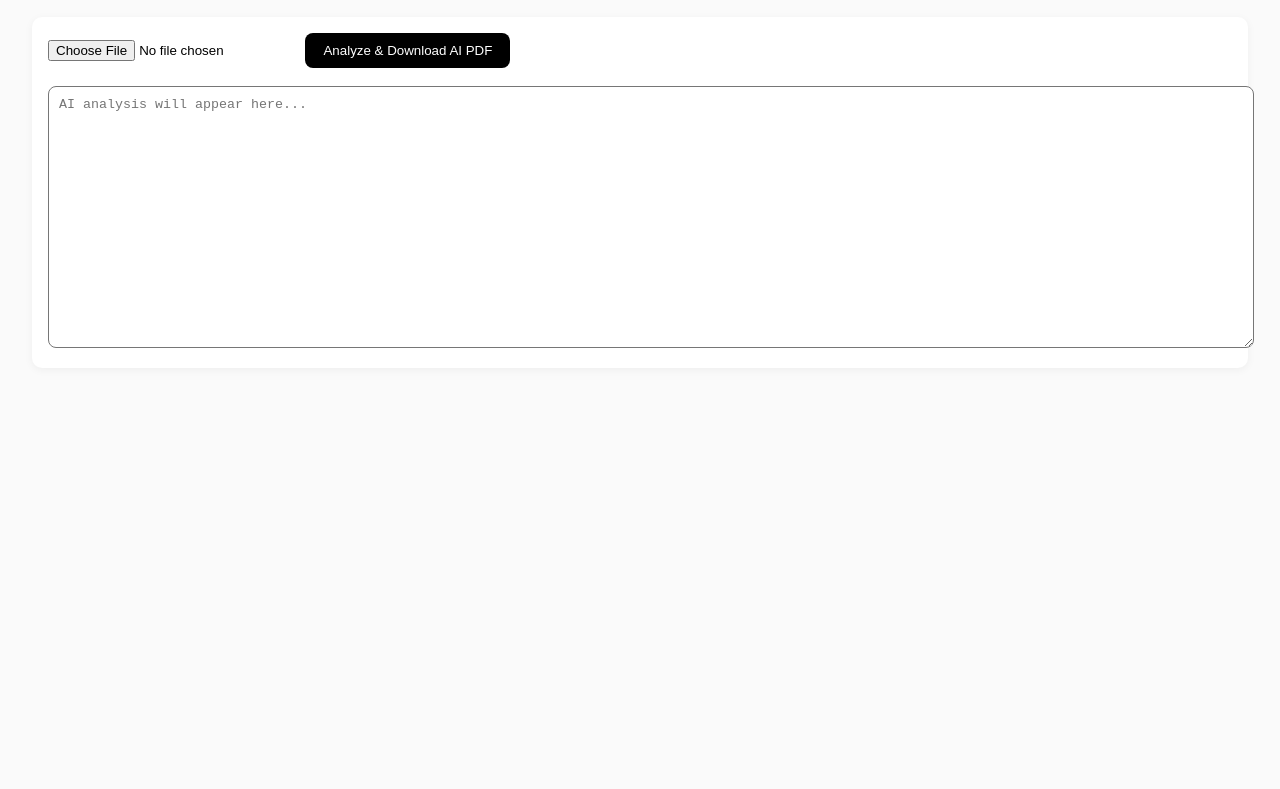
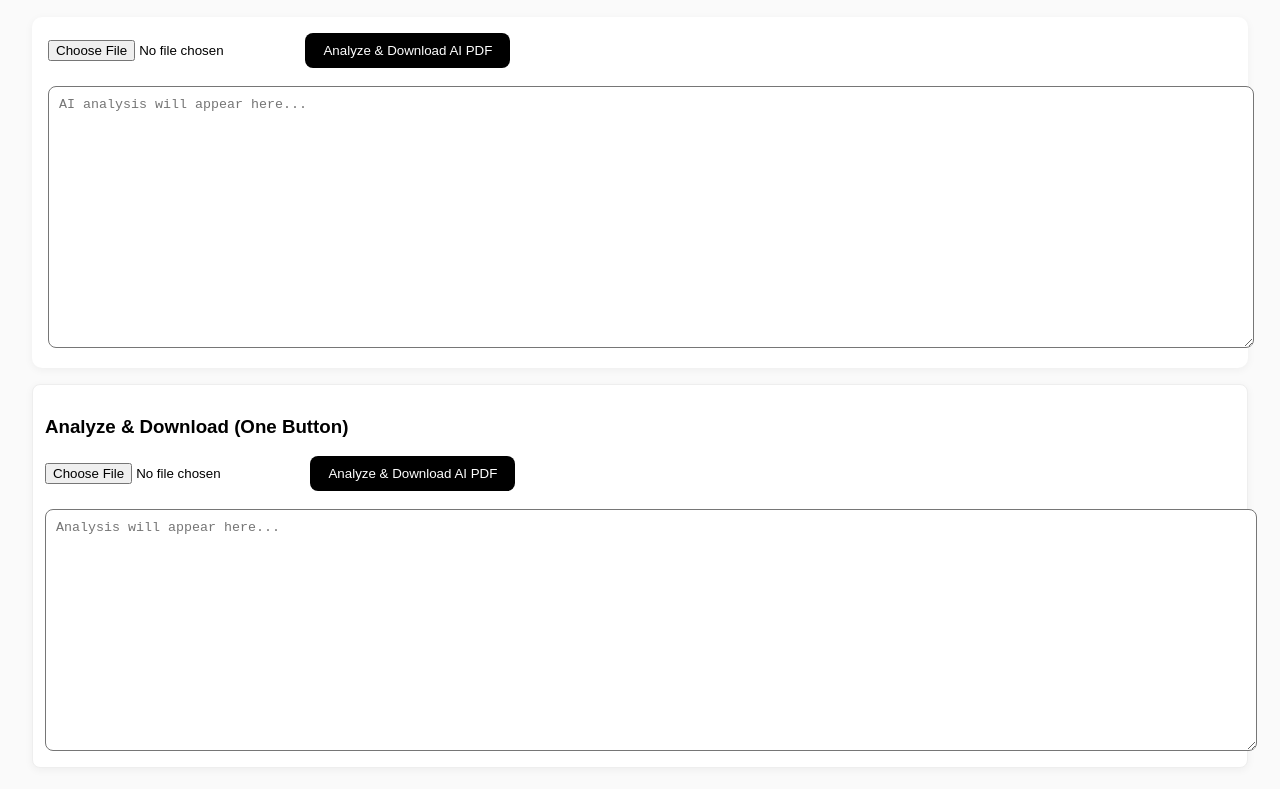
Before and after one commit to bizdocae/bizdocae, a website: page public/index.html in a window 1280 px wide. Shown: the part 133-922 px from the top of the page. Before the commit the page ends 800 px from the top, so only its background shows below. Drawn offline with Linux system fonts and the light colour scheme.

Commit message:
one-button large PDF upload: upload->analyze->download pipeline

```diff
--- a/public/index.html
+++ b/public/index.html
@@ -28,3 +28,13 @@
   <script src="/one-upload.js"></script>
 </body>
 </html>
+
+<!-- ===== Single Upload Button (Large PDF Friendly) ===== -->
+<section style="margin:16px 0;padding:12px;border:1px solid #eee;border-radius:8px">
+  <h3>Analyze & Download (One Button)</h3>
+  <input type="file" id="oneUploadInput" accept="application/pdf" />
+  <button id="oneUploadBtn" style="margin-left:8px;">Analyze & Download AI PDF</button>
+  <br/><br/>
+  <textarea id="oneUploadOutput" style="width:100%;height:220px" placeholder="Analysis will appear here..."></textarea>
+</section>
+<script src="/one-upload.js"></script>
```
